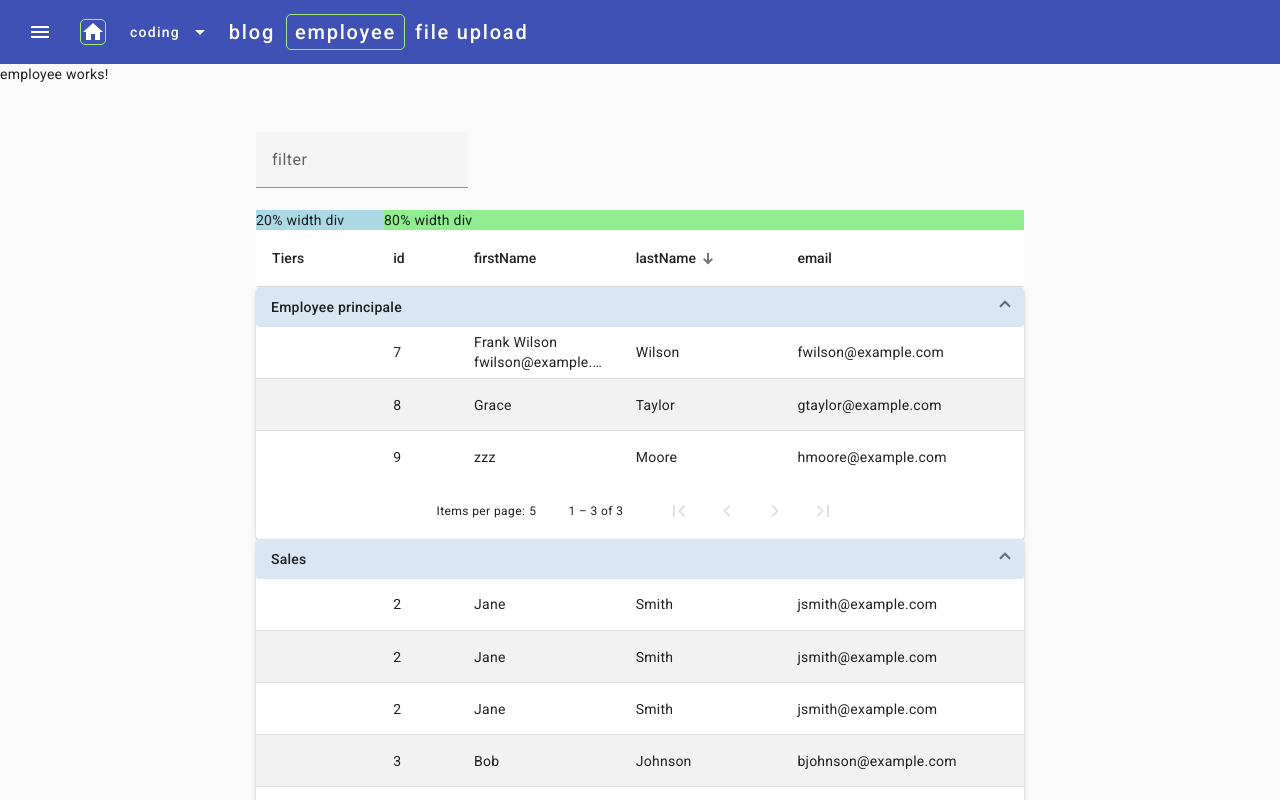
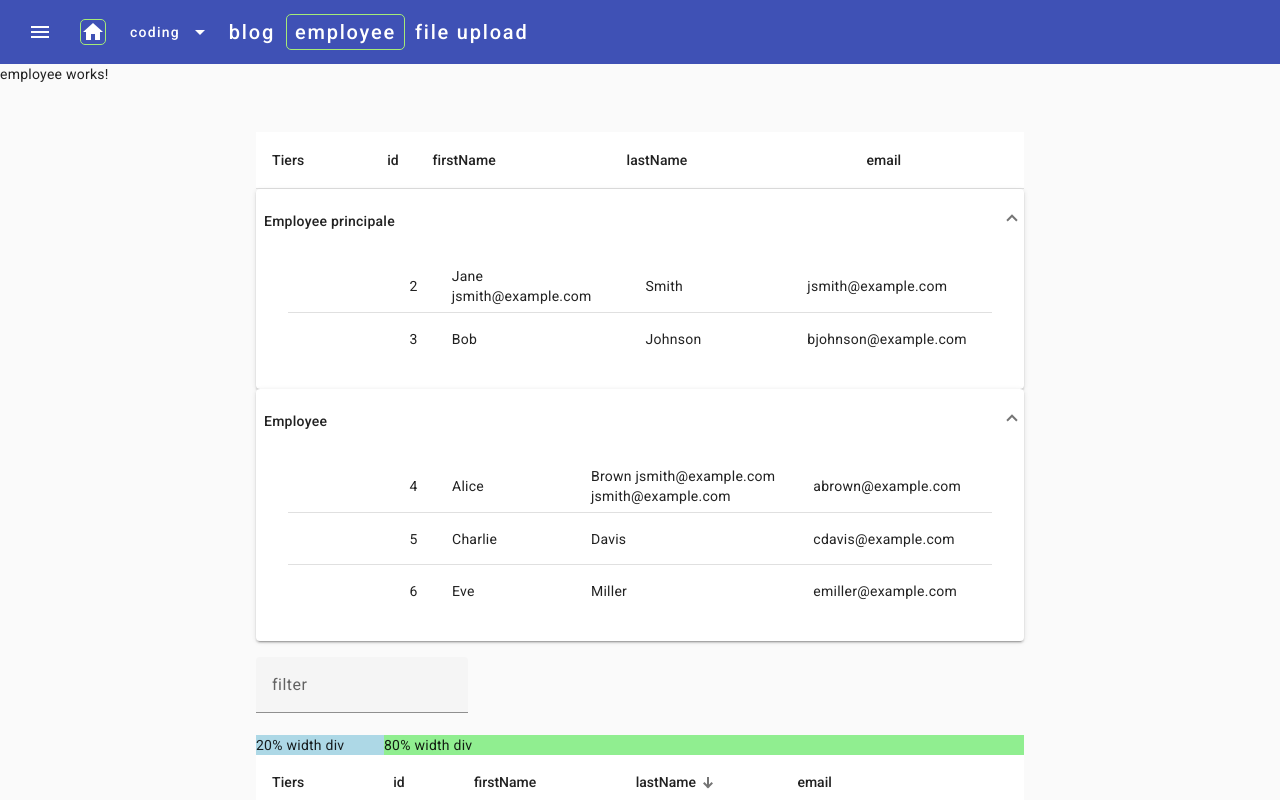
Before and after one commit to sbedev8/angular-15-app, an Angular app: page /employee in a window 1280 px wide. Built offline with nearby package versions, Linux system fonts and the light colour scheme.

Commit message:
calcul width td

```diff
--- a/src/app/features/employee/employee-list/employee-list.component.html
+++ b/src/app/features/employee/employee-list/employee-list.component.html
@@ -1,21 +1,60 @@
-<p>employee-list works!</p>
+<div class="table ">
 
-<h1>Liste des employés</h1>
-<table>
-  <thead>
-    <tr>
-      <th>ID</th>
-      <th>Prénom</th>
-      <th>Nom</th>
-      <th>Email</th>
-    </tr>
-  </thead>
-  <tbody>
-    <tr *ngFor="let employee of employees">
-      <td>{{ employee.id }}</td>
-      <td>{{ employee.firstName }}</td>
-      <td>{{ employee.lastName }}</td>
-      <td>{{ employee.email }}</td>
-    </tr>
-  </tbody>
-</table>
+
+  <table mat-table [dataSource]="[]" >
+    <ng-container matColumnDef="tiers">
+      <th mat-header-cell *matHeaderCellDef  class="cell-tiers"> Tiers</th>
+    </ng-container>
+    <ng-container matColumnDef="id">
+      <th mat-header-cell *matHeaderCellDef class="flex-column" [style.width.px]="idCellWidth"> id </th>
+    </ng-container>
+    <ng-container matColumnDef="firstName">
+      <th mat-header-cell *matHeaderCellDef class="flex-column" [style.width.px]="firstCellWidth"> firstName </th>
+    </ng-container>
+    <ng-container matColumnDef="lastName">
+      <th mat-header-cell *matHeaderCellDef class="flex-column" [style.width.px]="lastCellWidth"> lastName </th>
+    </ng-container>
+    <ng-container matColumnDef="email">
+      <th mat-header-cell *matHeaderCellDef class="flex-column" [style.width.px]="emailCellWidth"> email </th>
+    </ng-container>
+
+    <!-- ajoutez autant de colonnes que nécessaire -->
+
+    <tr mat-header-row *matHeaderRowDef="displayedColumns"></tr>
+  </table>
+
+
+  <mat-accordion multi="true" class="my-accordion" >
+    <mat-expansion-panel *ngFor="let group of groups" expanded="true">
+      <mat-expansion-panel-header >
+        <mat-panel-title>
+          {{group.name}}
+        </mat-panel-title>
+      </mat-expansion-panel-header>
+
+      <table mat-table [dataSource]="group.data" >
+
+        <ng-container matColumnDef="tiers">
+          <td mat-cell *matCellDef="let row" class="cell-tiers">  </td>
+        </ng-container>
+        <ng-container matColumnDef="id">
+          <td mat-cell *matCellDef="let element" class="flex-column"  #idCell [style.width.px]="idCellWidth"> {{element.id}} </td>
+        </ng-container>
+        <ng-container matColumnDef="firstName">
+          <td mat-cell *matCellDef="let element" class="flex-column" #firstCell [style.width.px]="firstCellWidth"> {{element.firstName}} </td>
+        </ng-container>
+        <ng-container matColumnDef="lastName">
+          <td mat-cell *matCellDef="let element" class="flex-column" #lastCell [style.width.px]="lastCellWidth"> {{element.lastName}} </td>
+        </ng-container>
+        <ng-container matColumnDef="email">
+          <td mat-cell *matCellDef="let element" class="flex-column" #emailCell [style.width.px]="emailCellWidth"> {{element.email}} </td>
+        </ng-container>
+
+        <!-- ajoutez autant de colonnes que nécessaire -->
+
+        <tr mat-row *matRowDef="let row; columns: displayedColumns;"></tr>
+      </table>
+    </mat-expansion-panel>
+  </mat-accordion>
+
+</div>
--- a/src/app/features/employee/employee-list/employee-list.component.scss
+++ b/src/app/features/employee/employee-list/employee-list.component.scss
@@ -0,0 +1,14 @@
+.cell-tiers {
+  width: 15%;
+}
+
+.my-accordion {
+
+  .mat-expansion-panel-body {
+    padding: 0 !important;
+  }
+
+  .mat-expansion-panel {
+    margin: 0 ;
+  }
+}
--- a/src/app/features/employee/employee-list/employee-list.component.ts
+++ b/src/app/features/employee/employee-list/employee-list.component.ts
@@ -1,4 +1,13 @@
-import { Component, Input, OnInit, ViewChild } from '@angular/core';
+import {
+  AfterViewInit,
+  Component,
+  ElementRef,
+  Input,
+  OnInit,
+  QueryList,
+  ViewChild,
+  ViewChildren,
+} from '@angular/core';
 import { Employee } from 'src/app/core/models/Employee';
 import { EmployeeService } from '../service/employee.service';
 import { MatPaginator } from '@angular/material/paginator';
@@ -8,11 +17,121 @@ import { MatTableDataSource } from '@angular/material/table';
 @Component({
   selector: 'app-employee-list',
   templateUrl: './employee-list.component.html',
-  styleUrls: ['./employee-list.component.scss']
+  styleUrls: ['./employee-list.component.scss'],
 })
-export class EmployeeListComponent  {
-
+export class EmployeeListComponent implements AfterViewInit {
   @Input() employees: Employee[];
 
+  displayedColumns: string[] = [
+    'tiers',
+    'id',
+    'firstName',
+    'lastName',
+    'email',
+  ]; // Mettez à jour cette liste avec vos noms de colonnes
 
+  @ViewChildren('idCell') idCells: QueryList<ElementRef>;
+  @ViewChildren('firstCell') firstCells: QueryList<ElementRef>;
+  @ViewChildren('lastCell') lastCells: QueryList<ElementRef>;
+  @ViewChildren('emailCell') emailCells: QueryList<ElementRef>;
+
+  idCellWidth: any;
+  firstCellWidth: any;
+  lastCellWidth: any;
+  emailCellWidth: any;
+
+  ngAfterViewInit() {
+
+    setTimeout(() => {
+      this.idCellWidth = this.idCells.reduce((maxWidth, cell) => {
+        return Math.max(maxWidth, cell.nativeElement.offsetWidth);
+      }, 0);
+      this.firstCellWidth = this.firstCells.reduce((maxWidth, cell) => {
+        return Math.max(maxWidth, cell.nativeElement.offsetWidth);
+      }, 0);
+      this.lastCellWidth = this.lastCells.reduce((maxWidth, cell) => {
+        return Math.max(maxWidth, cell.nativeElement.offsetWidth);
+      }, 0);
+      this.emailCellWidth = this.emailCells.reduce((maxWidth, cell) => {
+        return Math.max(maxWidth, cell.nativeElement.offsetWidth);
+      }, 0);
+    });
+
+    // setTimeout(() => {
+    //   this.idCellWidth = this.idCells.reduce((maxWidth, cell) => {
+    //     return Math.max(maxWidth, cell.nativeElement.offsetWidth);
+    //   }, 0);
+    // }, 100);
+    // setTimeout(() => {
+    //   this.firstCellWidth = this.firstCells.reduce((maxWidth, cell) => {
+    //     return Math.max(maxWidth, cell.nativeElement.offsetWidth);
+    //   }, 0);
+    // }, 200);
+    // setTimeout(() => {
+    //   this.lastCellWidth = this.lastCells.reduce((maxWidth, cell) => {
+    //     Math.max(maxWidth, cell.nativeElement.offsetWidth);
+    //     return Math.max(maxWidth, cell.nativeElement.offsetWidth);
+    //   }, 0);
+    // }, 300);
+    // setTimeout(() => {
+    //   this.emailCellWidth = this.emailCells.reduce((maxWidth, cell) => {
+    //     return Math.max(maxWidth, cell.nativeElement.offsetWidth);
+    //   }, 0);
+    // }, 400);
+  }
+
+  calculMaxWidth() {
+    setTimeout(() => {
+      this.lastCells.forEach((element) => {
+        if (element.nativeElement.offsetWidth > this.lastCellWidth) {
+          this.lastCellWidth = element.nativeElement.offsetWidth;
+        }
+      });
+    }, 500);
+    console.log(this.lastCellWidth);
+  }
+
+  groups = [
+    {
+      name: 'Employee principale',
+      data: [
+        {
+          id: 2,
+          firstName: 'Jane jsmith@example.com',
+          lastName: 'Smith',
+          email: 'jsmith@example.com',
+        },
+        {
+          id: 3,
+          firstName: 'Bob',
+          lastName: 'Johnson',
+          email: 'bjohnson@example.com',
+        },
+      ],
+    },
+    {
+      name: 'Employee',
+      data: [
+        {
+          id: 4,
+          firstName: 'Alice',
+          lastName: 'Brown jsmith@example.com jsmith@example.com',
+          email: 'abrown@example.com',
+        },
+        {
+          id: 5,
+          firstName: 'Charlie',
+          lastName: 'Davis',
+          email: 'cdavis@example.com',
+        },
+        {
+          id: 6,
+          firstName: 'Eve',
+          lastName: 'Miller',
+          email: 'emiller@example.com',
+        },
+      ],
+    },
+    // Ajoutez autant de groupes que nécessaire
+  ];
 }
--- a/src/app/features/employee/employee-table/employee-table.component.scss
+++ b/src/app/features/employee/employee-table/employee-table.component.scss
@@ -47,10 +47,12 @@
 
 .mat-header-cell,
 .mat-cell {
+  white-space: nowrap;
   word-wrap: normal;
   overflow: scroll;
   text-overflow: ellipsis;
 }
+
 
 // .mat-expansion-panel-header.mat-expanded {
 //   height: 20px;
@@ -67,9 +69,7 @@
 
   }
 
-  .mat-expansion-panel {
-    margin: 0 ;
-  }
+
 }
 
 // .header-id,
--- a/src/app/features/employee/employee-table/employee-table.component.ts
+++ b/src/app/features/employee/employee-table/employee-table.component.ts
@@ -22,6 +22,8 @@ import { Employee } from './../../../core/models/Employee';
 export class EmployeeTableComponent implements OnInit, AfterViewInit {
   @Input() displayedColumns: string[];
   @Input() employees: Employee[];
+
+  employeesSales2 = "assets/data.json"
 
   employeesSales = [
     { id: 1, firstName: 'John', lastName: 'Doe', email: 'jdoe@example.com' },
@@ -144,7 +146,7 @@ export class EmployeeTableComponent implements OnInit, AfterViewInit {
 
     this.sections.unshift(sec);
 
-    console.log(this.sections);
+    console.log(this.employeesSales2);
   }
 
   selectedRow: MatRow;
--- a/src/app/features/employee/employee/employee.component.html
+++ b/src/app/features/employee/employee/employee.component.html
@@ -3,7 +3,7 @@
 <div fxLayout="row" fxLayoutAlign="center" class="mt-5">
   <div fxFlex="60%" class="border-blog">
 
-    <!-- <app-employee-list [employees]="employees"></app-employee-list> -->
+    <app-employee-list [employees]="employees"></app-employee-list>
 
     <!-- <div *ngIf="loading" fxLayoutAlign="center">
       <app-loader></app-loader>
--- a/src/styles.scss
+++ b/src/styles.scss
@@ -1,12 +1,16 @@
 /* You can add global styles to this file, and also import other style files */
 
-html, body { height: 100%; }
-body { margin: 0; font-family: Roboto, "Helvetica Neue", sans-serif; }
-
+html,
+body {
+  height: 100%;
+}
+body {
+  margin: 0;
+  font-family: Roboto, "Helvetica Neue", sans-serif;
+}
 
 .my-table {
-
   .mat-expansion-panel-body {
-    padding: 0 !important;
+    padding: 0 ;
   }
 }
```
